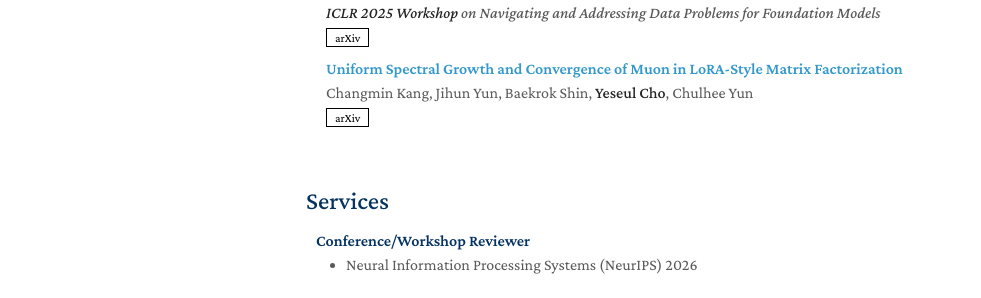
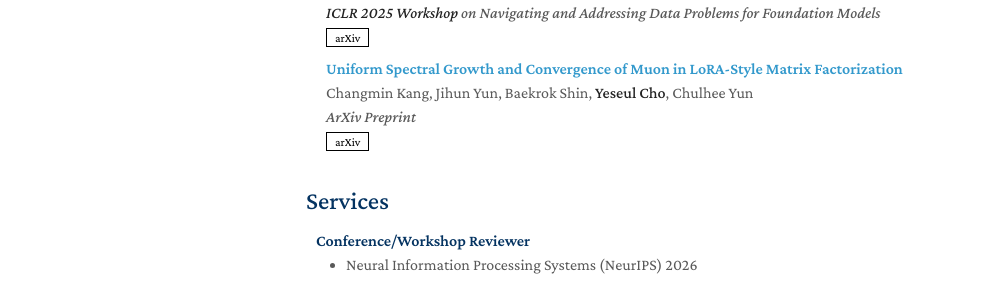
Before and after one commit to cyseul/cyseul.github.io, a Jekyll site: the page built from index.md, in a window 1280 px wide and 1231 px high. Shown: the part 875-1173 px from the top of the window, without its empty margins (164-1145 px from the left). Built offline with Jekyll 4.4.1, drawn with Linux system fonts in a browser that asks for light colours; nearby versions of some CDN libraries; a style sheet for code colours, icons or effects is not loaded; our own code applies the rules of GitHub Pages for plain Markdown files.

Commit message:
arxiv added

```diff
--- a/_data/publications.yml
+++ b/_data/publications.yml
@@ -8,5 +8,5 @@ main:
   - title: "Uniform Spectral Growth and Convergence of Muon in LoRA-Style Matrix Factorization"
     authors: Changmin Kang, Jihun Yun, Baekrok Shin, <strong>Yeseul Cho</strong>, Chulhee Yun
     conference:
-    workshop:
+    workshop: ArXiv Preprint
     arxiv: https://arxiv.org/abs/2602.06385
```
